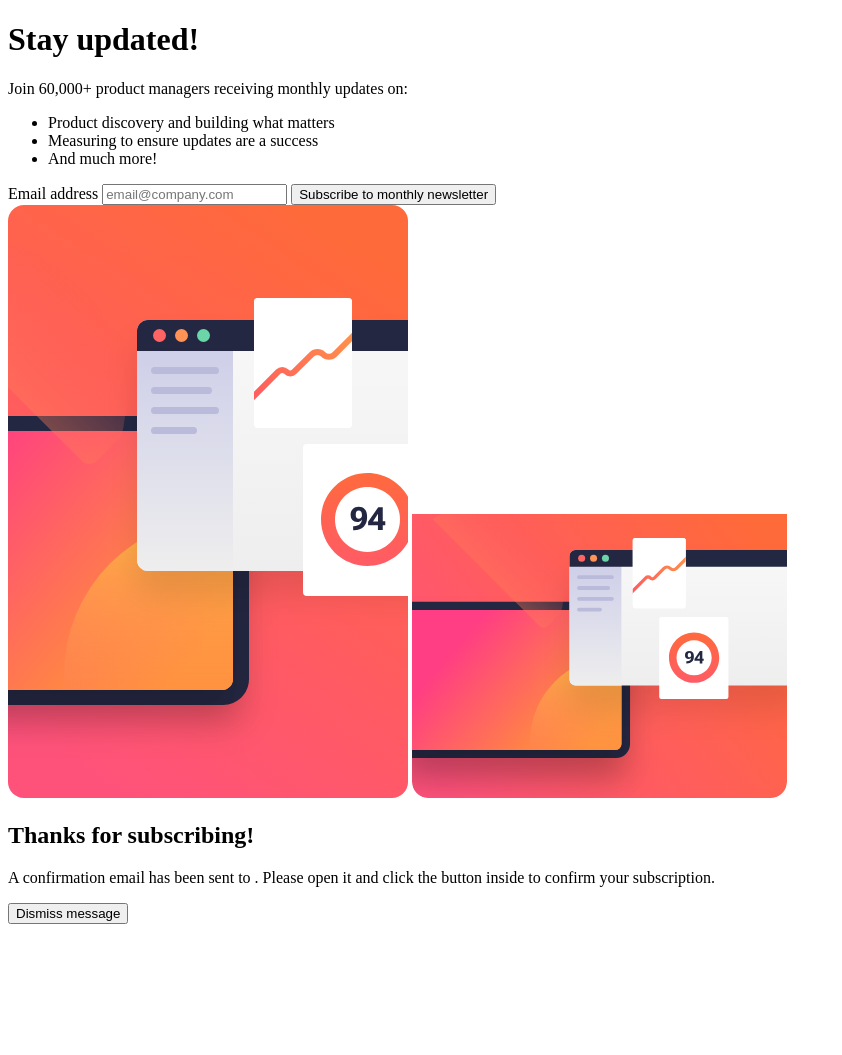
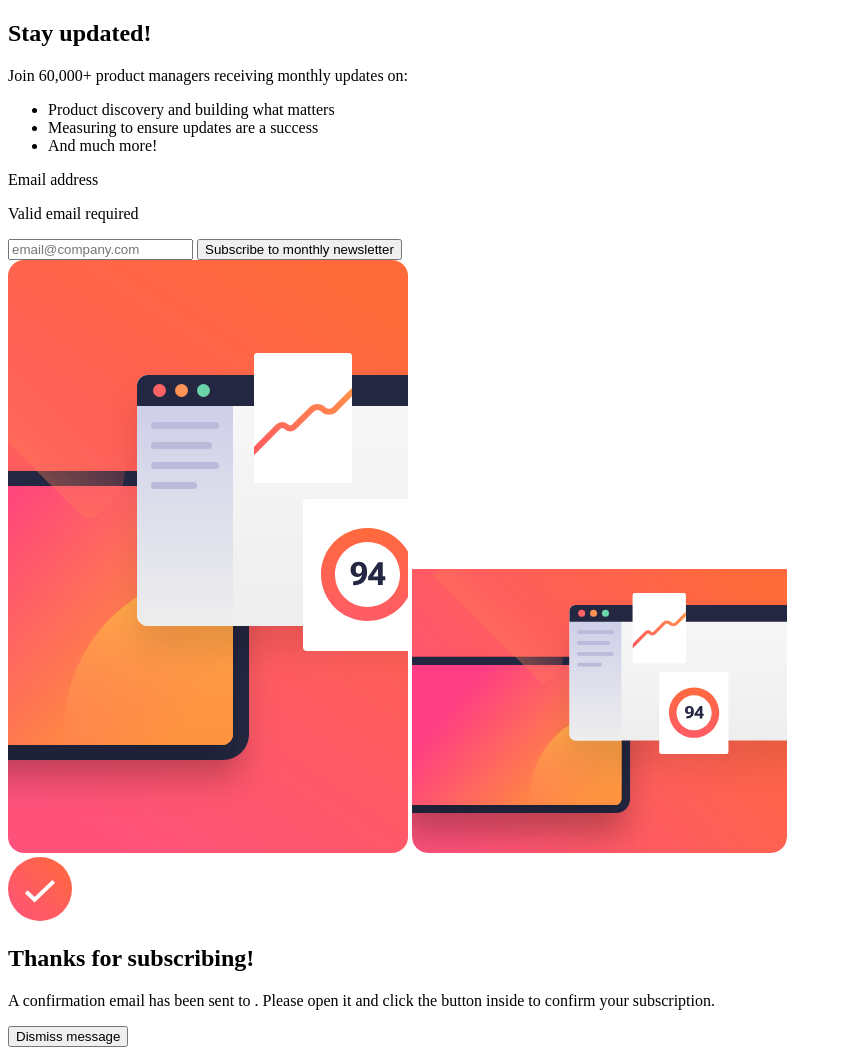
Before and after one commit to JohnMwendwa/newsletter-sign-up, a plain HTML site: page index.html in a window 1280 px wide. Shown: the whole page, without its empty margins (0-842 px from the left). Before the commit the page ends 932 px from the top, so only its background shows below. Drawn offline with Linux system fonts and the light colour scheme.

Commit message:
add modal container

```diff
--- a/index.html
+++ b/index.html
@@ -29,7 +29,7 @@
     <!-- Sign-up form start -->
 
     <main>
-      <div class="container">
+      <section class="container">
         <div class="form__container">
           <h1>Stay updated!</h1>
           <p>Join 60,000+ product managers receiving monthly updates on:</p>
@@ -39,8 +39,12 @@
             <li>And much more!</li>
           </ul>
           <form>
+            <div class="labels">
               <label for="email"> Email address </label>
+              <p class="error">Valid email required</p>
+            </div>
             <input type="text" id="email" placeholder="email@company.com" />
+
             <button>Subscribe to monthly newsletter</button>
           </form>
         </div>
@@ -56,25 +60,27 @@
             alt="mobile image ui"
           />
         </div>
-      </div>
-    </main>
-
+      </section>
       <!-- Sign-up form end -->
 
       <!-- Success message start -->
-
-    <div class="modal">
+      <section class="modal">
         <div class="modal__container">
+          <div>
+            <img src="assets/images/icon-success.svg" alt="success icon" />
             <h2>Thanks for subscribing!</h2>
             <p>
               A confirmation email has been sent to
               <output id="user__email"></output>. Please open it and click the
               button inside to confirm your subscription.
             </p>
+          </div>
           <button class="modal__close">Dismiss message</button>
         </div>
-    </div>
+      </section>
+      <!-- Success message end -->
+    </main>
 
-    <!-- Success message end -->
+    <script src="app.js"></script>
   </body>
 </html>
```
Lines whose indentation alone changed are shown as unchanged.
